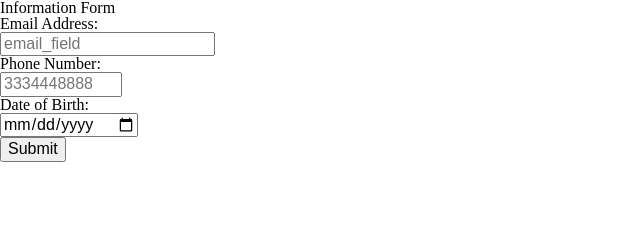
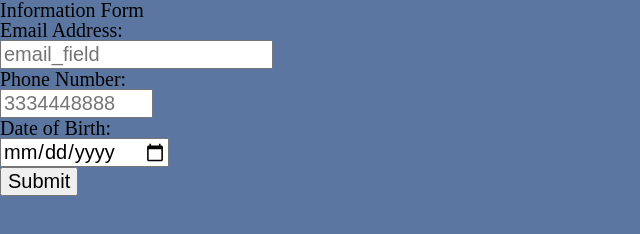
Before and after one commit to Hoizard/ITMD362-Lab2, a plain HTML site: page index.html in a window 1280 px wide. Shown: the whole page, without its empty margins (0-640 px from the left). Drawn offline with Linux system fonts and the light colour scheme.

Commit message:
Added background color and font, font type on css

```diff
--- a/screen.css
+++ b/screen.css
@@ -45,6 +45,11 @@ q:before, q:after {
 table {
 	border-collapse: collapse;
 	border-spacing: 0;
+}
+body {
+  font-size: 20px;
+  font-family: 'Times New Roman', sans-serif;
+  background-color: #5b76a0;
 }
 
 /* select normalize css */
```
